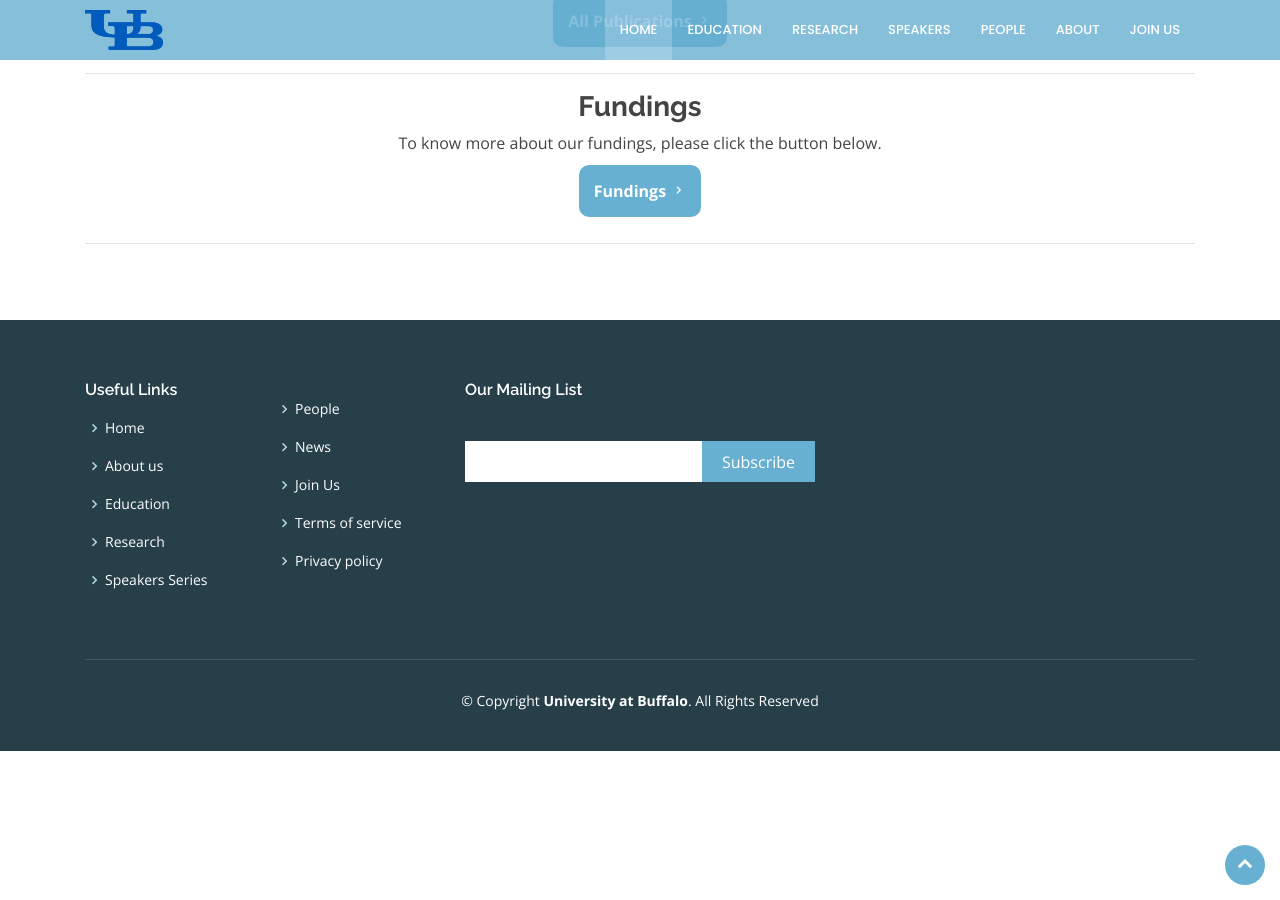
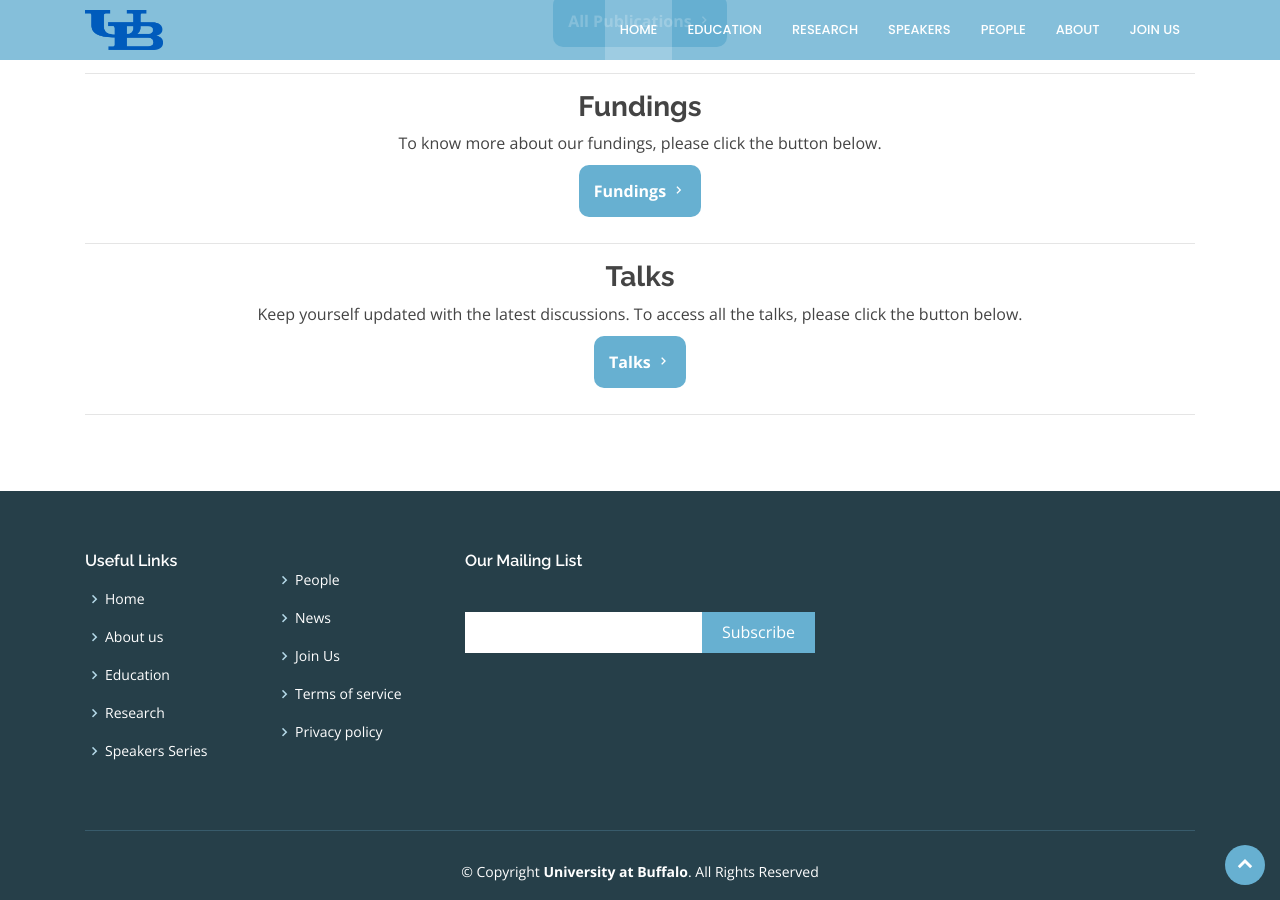
Before and after one commit to Mgeraci19/CS4SG.github.io, a Jekyll site: the page built from research.html, in a window 1280 px wide and 900 px high, scrolled down 763 px. Built offline with Jekyll 4.4.1, drawn with Linux system fonts in a browser that asks for light colours.

Commit message:
Update research.html

```diff
--- a/research.html
+++ b/research.html
@@ -51,6 +51,11 @@ title: Research
 <a href="\fundings.html" style="text-decoration:none; border-radius: 10px; background-color:#67b0d1; border:0px; color:#ffffff; font-weight: bold; padding:15px; text-align: center;">Fundings <i class="bx bx-chevron-right"></i></a></center><br />
 <hr />
 
+<!-- ----------------Funding---------------- -->
+<center><h3><b>Talks</b></h3>
+<p style="padding-bottom: 8px;">Keep yourself updated with the latest discussions. To access all the talks, please click the button below.</p>
+<a href="\talks.html" style="text-decoration:none; border-radius: 10px; background-color:#67b0d1; border:0px; color:#ffffff; font-weight: bold; padding:15px; text-align: center;">Talks <i class="bx bx-chevron-right"></i></a></center><br />
+<hr />
 
 </body>
 
```
